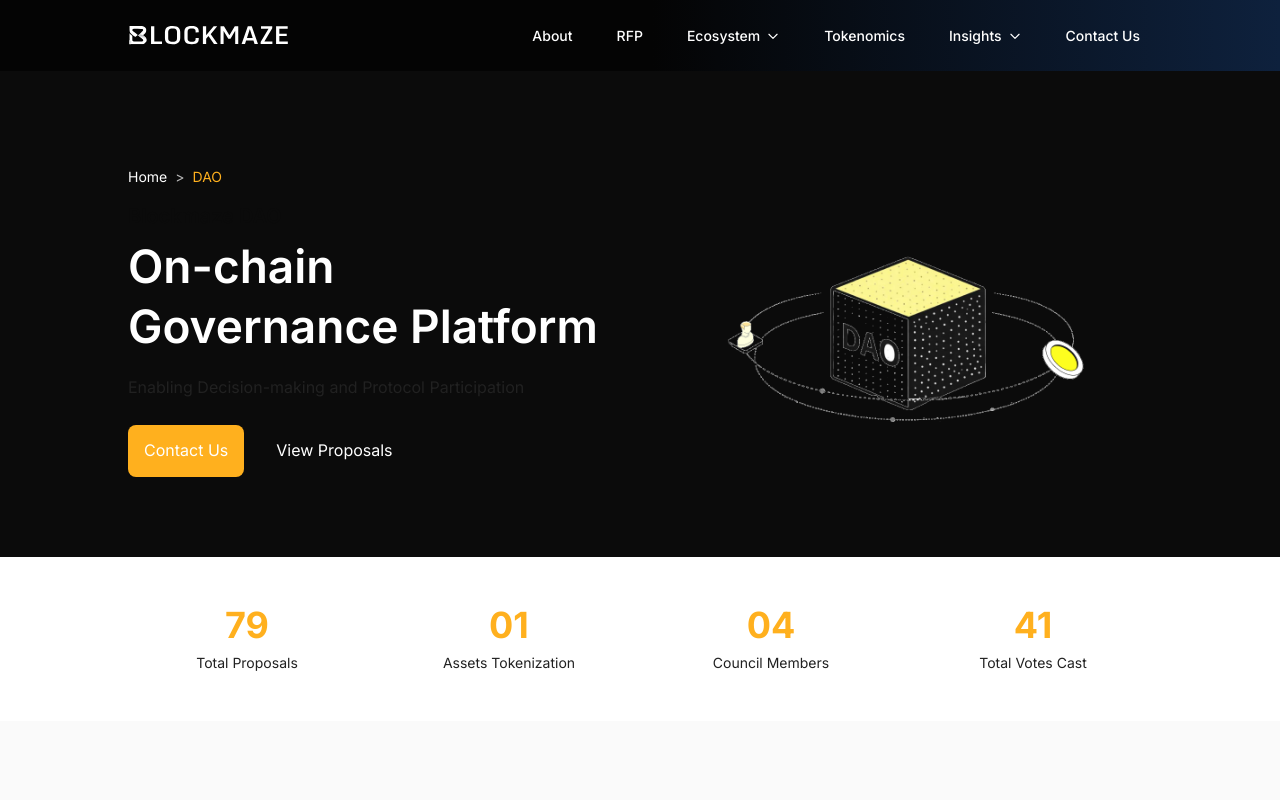
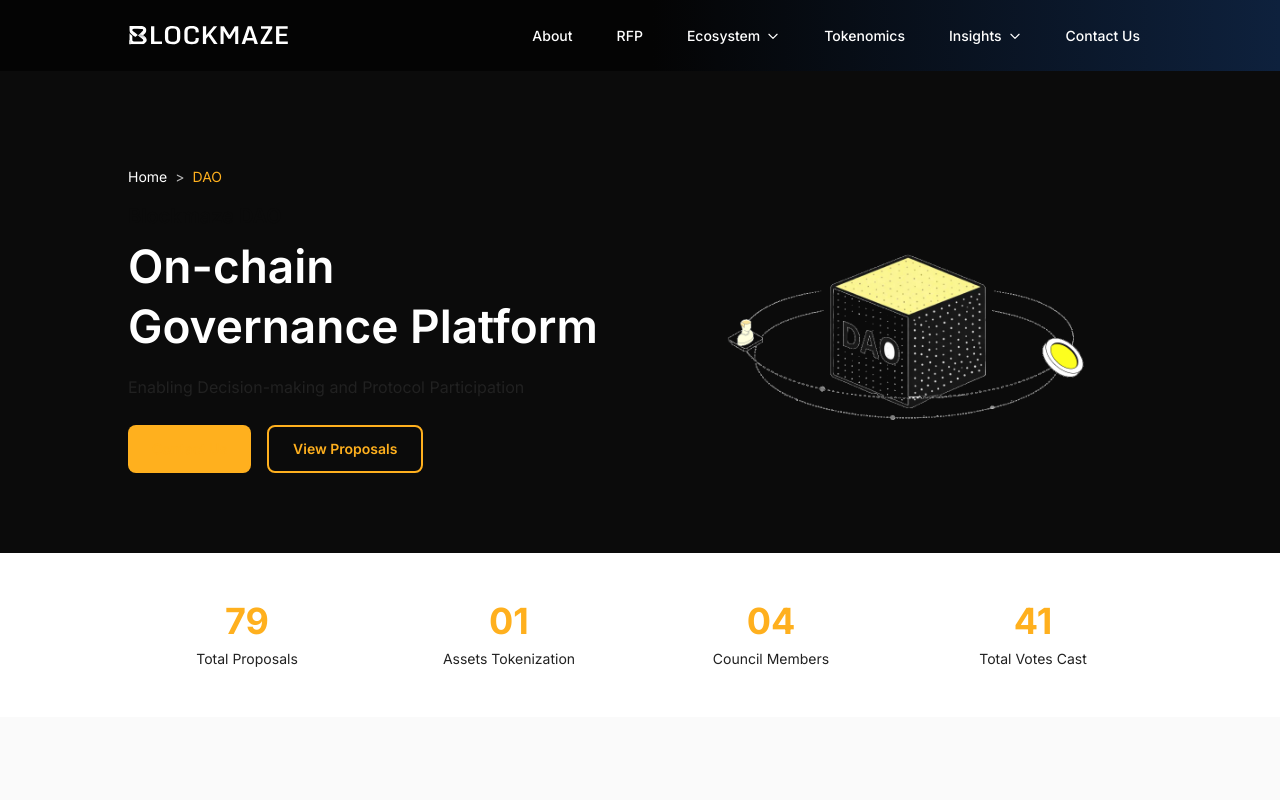
Before and after one commit to PunitSharma89/blockmaze.org, a Next.js app: page /dao in a window 1280 px wide. Shown: the top 800 px of the page. Built offline with nearby package versions, Linux system fonts and the light colour scheme.

Commit message:
resolved changes

```diff
--- a/components/ui/Button.tsx
+++ b/components/ui/Button.tsx
@@ -1,36 +1,58 @@
 "use client";
 
 import React from "react";
+import Link from "next/link";
 
-interface ButtonProps extends React.ButtonHTMLAttributes<HTMLButtonElement> {
-  variant?: "primary" | "secondary";
+interface ButtonProps {
+  children: React.ReactNode;
+  href?: string;
+  variant?: "primary" | "secondary" | "outline" | "white" | "dark";
+  external?: boolean;
+  disabled?: boolean;
+  className?: string;
+  onClick?: () => void;
+  type?: "button" | "submit" | "reset";
 }
 
 export default function Button({
   children,
+  href,
+  variant = "primary",
+  external = false,
+  disabled = false,
   className = "",
-  variant = "primary",
-  disabled,
-  ...props
+  onClick,
+  type = "button",
 }: ButtonProps) {
-  const baseStyles = "px-4 py-3 rounded-lg transition-all duration-200";
+  const base = "inline-flex items-center justify-center px-6 py-3 rounded-lg font-semibold text-sm transition-all duration-200";
 
-  const variants = {
+  const variants: Record<string, string> = {
     primary: "bg-primary text-white hover:opacity-90",
     secondary: "bg-gray-200 text-black hover:bg-gray-300",
+    outline: "border-2 border-primary text-primary hover:bg-primary hover:text-white",
+    white: "bg-white text-gray-dark hover:opacity-90",
+    dark: "bg-gray-dark text-white hover:opacity-90",
   };
 
+  const classes = `${base} ${variants[variant] ?? variants.primary} ${disabled ? "opacity-50 cursor-not-allowed" : ""} ${className}`;
+
+  if (href) {
+    if (external) {
+      return (
+        <a href={href} target="_blank" rel="noopener noreferrer" className={classes}>
+          {children}
+        </a>
+      );
+    }
+    return (
+      <Link href={href} className={classes}>
+        {children}
+      </Link>
+    );
+  }
+
   return (
-    <button
-      {...props}
-      disabled={disabled}
-      className={`
-        ${baseStyles}
-        ${variants[variant]}
-        ${disabled ? "opacity-50 cursor-not-allowed" : ""}
-        ${className}
-      `}
-    >
+    <button type={type} onClick={onClick} disabled={disabled} className={classes}>
       {children}
     </button>
   );
```
